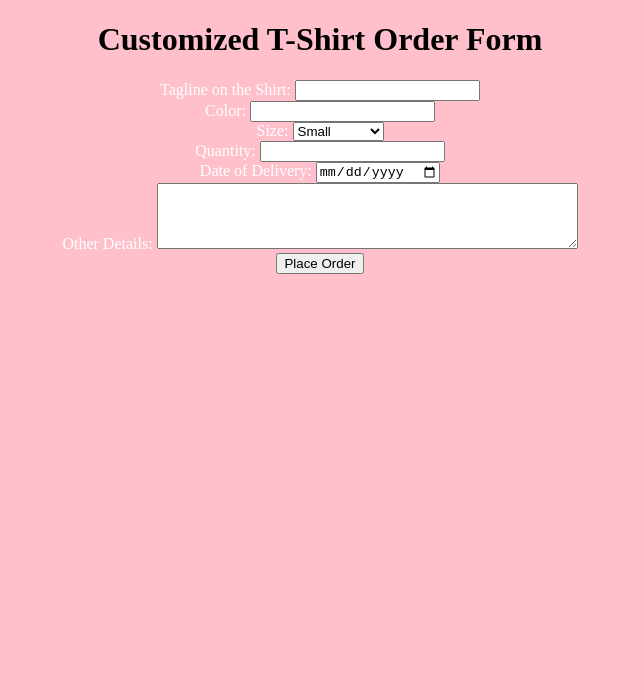
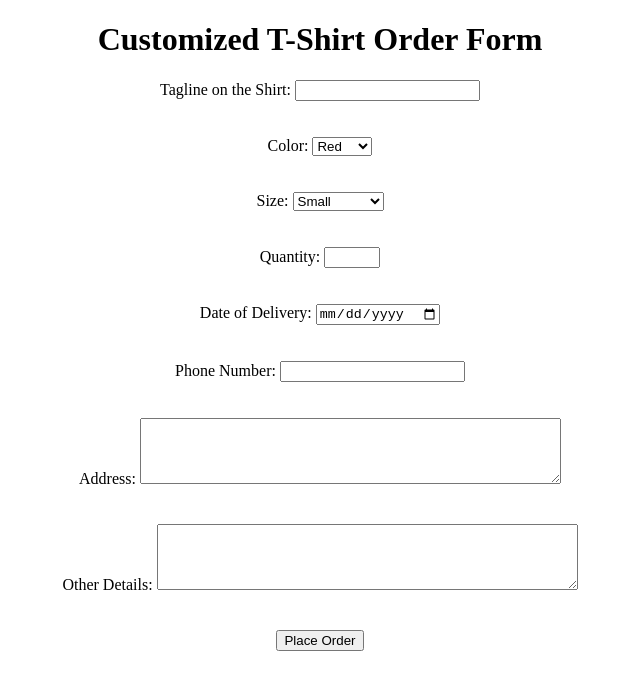
Before and after one commit to swarnikasingh/HTML-assignment2, a plain HTML site: page index.html in a window 1280 px wide. Shown: the whole page, without its empty margins (320-960 px from the left). Drawn offline with Linux system fonts and the light colour scheme.

Commit message:
Second commit

```diff
--- a/index.html
+++ b/index.html
@@ -1,43 +1,103 @@
 <!DOCTYPE html>
 <html lang="en">
   <head>
-    <meta charset="UTF-8">
-    <meta name="viewport" content="width=device-width, initial-scale=1.0">
+    <meta charset="UTF-8" />
+    <meta name="viewport" content="width=device-width, initial-scale=1.0" />
     <title>Customized T-Shirt Order</title>
   </head>
-<body style="background-color: pink;">
+  <body>
     <h1><center>Customized T-Shirt Order Form</center></h1>
-    <center><form action="/submit_order" method="post">
-        <label for="tagline" style = "color: white;">Tagline on the Shirt:</label>
-        <input type="text";" id="tagline" name="tagline" required>
-        <br>
+    <center>
+      <form action="/submit_order" method="post">
+        <label for="tagline" style="color: black">Tagline on the Shirt:</label>
+        <input
+          type="text"
+          ;
+          id="tagline"
+          name="tagline"
+          required
+          maxlength="30"
+        />
+        <br />
+        <br />
+        <br />
 
-        <label for="color" style = "color: white;">Color:</label>
-        <input type="text" id="color" name="color" required>
-        <br>
+        <label for="color" style="color: black">Color:</label>
+        <select id="color" name="color">
+          <option value="red">Red</option>
+          <option value="blue">Blue</option>
+          <option value="green">Green</option>
+          <option value="black">Black</option>
+        </select>
+        <br />
+        <br />
+        <br />
 
-        <label for="size" style = "color: white;">Size:</label>
+        <label for="size" style="color: black">Size:</label>
         <select id="size" name="size" required>
           <option value="S">Small</option>
           <option value="M">Medium</option>
           <option value="L">Large</option>
           <option value="XL">Extra Large</option>
         </select>
-        <br>
+        <br />
+        <br />
+        <br />
 
-        <label for="quantity" style = "color: white;">Quantity:</label>
-        <input type="number" id="quantity" name="quantity" min="1" required>
-        <br>
+        <label for="quantity" style="color: black">Quantity:</label>
+        <input
+          type="number"
+          id="quantity"
+          name="quantity"
+          required
+          min="1"
+          required
+          max="20"
+        />
+        <br />
+        <br />
+        <br />
 
-        <label for="delivery_date" style = "color: white;">Date of Delivery:</label>
-        <input type="date" id="delivery_date" name="delivery_date" required>
-        <br>
+        <label for="delivery_date" style="color: black"
+          >Date of Delivery:</label
+        >
+        <input type="date" id="delivery_date" name="delivery_date" required />
+        <br />
+        <br />
+        <br />
 
-        <label for="other_details" style = "color: white;">Other Details:</label>
-        <textarea id="other_details" name="other_details" rows="4" cols="50"></textarea>
-        <br>
+        <label for="Phone Number">Phone Number:</label>
+        <input
+          type="tel"
+          id="phone"
+          name="phone"
+          pattern="[0-9]{10}"
+          required
+        />
 
-        <input type="submit" value="Place Order">
-    </form></center>
+        <br />
+        <br />
+        <br />
+
+        <label for="address">Address:</label>
+        <textarea id="address" name="address" rows="4" cols="50"></textarea>
+        <br />
+        <br />
+        <br />
+
+        <label for="other_details" style="color: black">Other Details:</label>
+        <textarea
+          id="other_details"
+          name="other_details"
+          rows="4"
+          cols="50"
+        ></textarea>
+        <br />
+        <br />
+        <br />
+
+        <input type="submit" value="Place Order" />
+      </form>
+    </center>
   </body>
 </html>
```
Also changed, not shown: thankyou.html (added). Lines whose indentation alone changed are shown as unchanged.
